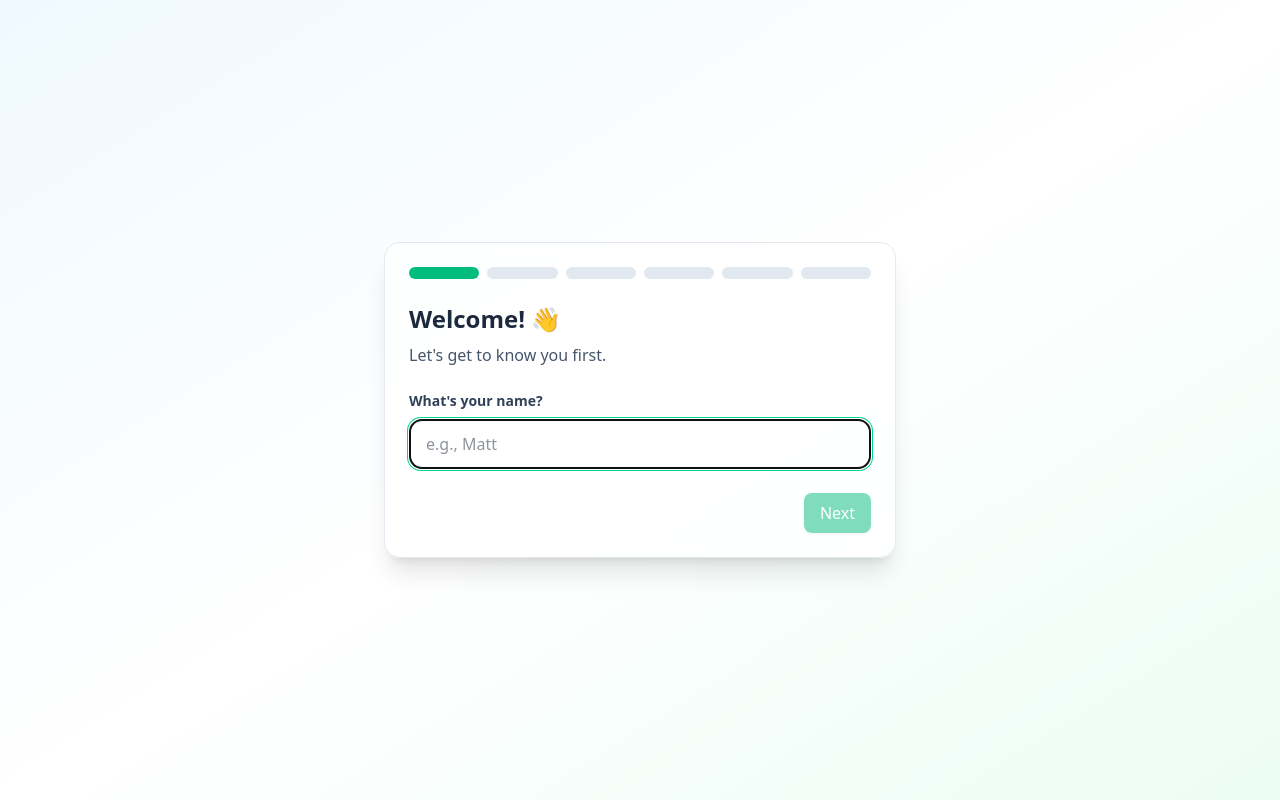
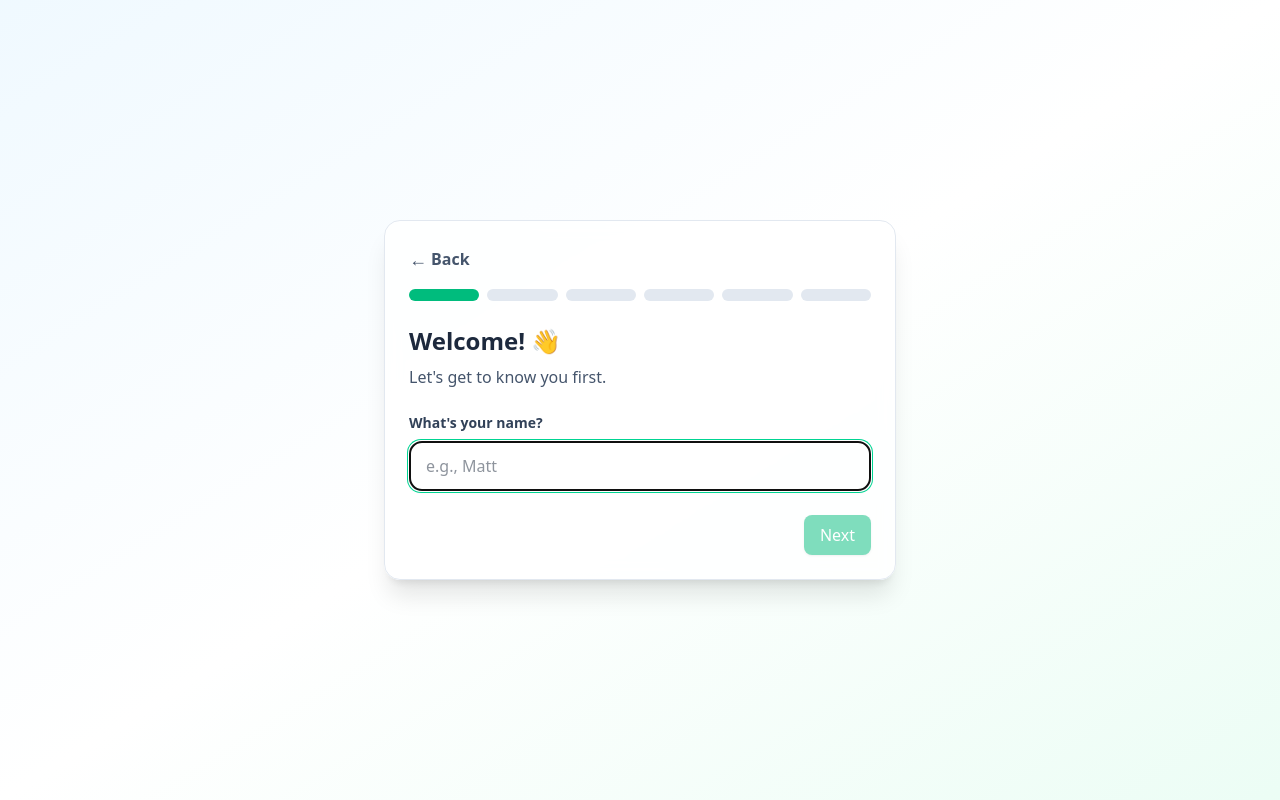
Before and after one commit to mattmillardmfci/health, a React (Vite) app: page / in a window 1280 px wide. Both pictures are taken after a click on the button "Create your new cub". Built offline with nearby package versions, Linux system fonts and the light colour scheme.

Commit message:
Add back button to onboarding wizard for users to return to splash/login

```diff
--- a/src/App.tsx
+++ b/src/App.tsx
@@ -91,6 +91,7 @@ function AppContent() {
 					onCompleted={() => {
 						setShowStreakWelcome(true);
 					}}
+					onBack={() => setOnboardingStage("splash")}
 				/>
 			);
 		}
--- a/src/components/OnboardingWizard.tsx
+++ b/src/components/OnboardingWizard.tsx
@@ -5,11 +5,12 @@ import { generateStarterTasks } from "../utils/starterTasksGenerator";
 
 interface OnboardingWizardProps {
 	onCompleted: () => void;
+	onBack?: () => void;
 }
 
 type Step = 0 | 1 | 2 | 3 | 4 | 5;
 
-export const OnboardingWizard: React.FC<OnboardingWizardProps> = ({ onCompleted }) => {
+export const OnboardingWizard: React.FC<OnboardingWizardProps> = ({ onCompleted, onBack }) => {
 	const { addUser } = useUsers();
 	const [step, setStep] = useState<Step>(0);
 
@@ -116,6 +117,15 @@ export const OnboardingWizard: React.FC<OnboardingWizardProps> = ({ onCompleted
 		<div className="min-h-screen bg-gradient-to-br from-sky-50 via-white to-emerald-50 flex items-center justify-center p-4">
 			<div className="w-full max-w-lg bg-white/80 backdrop-blur-sm rounded-2xl shadow-xl border border-slate-200">
 				<div className="p-6">
+					{/* Back Button */}
+					{onBack && (
+						<button
+							onClick={onBack}
+							className="mb-4 flex items-center gap-1 text-sm font-semibold text-slate-600 hover:text-slate-800 transition">
+							<span className="text-lg">←</span> Back
+						</button>
+					)}
+
 					{/* Progress */}
 					<div className="flex items-center gap-2 mb-6">
 						{[0, 1, 2, 3, 4, 5].map((idx) => (
```
